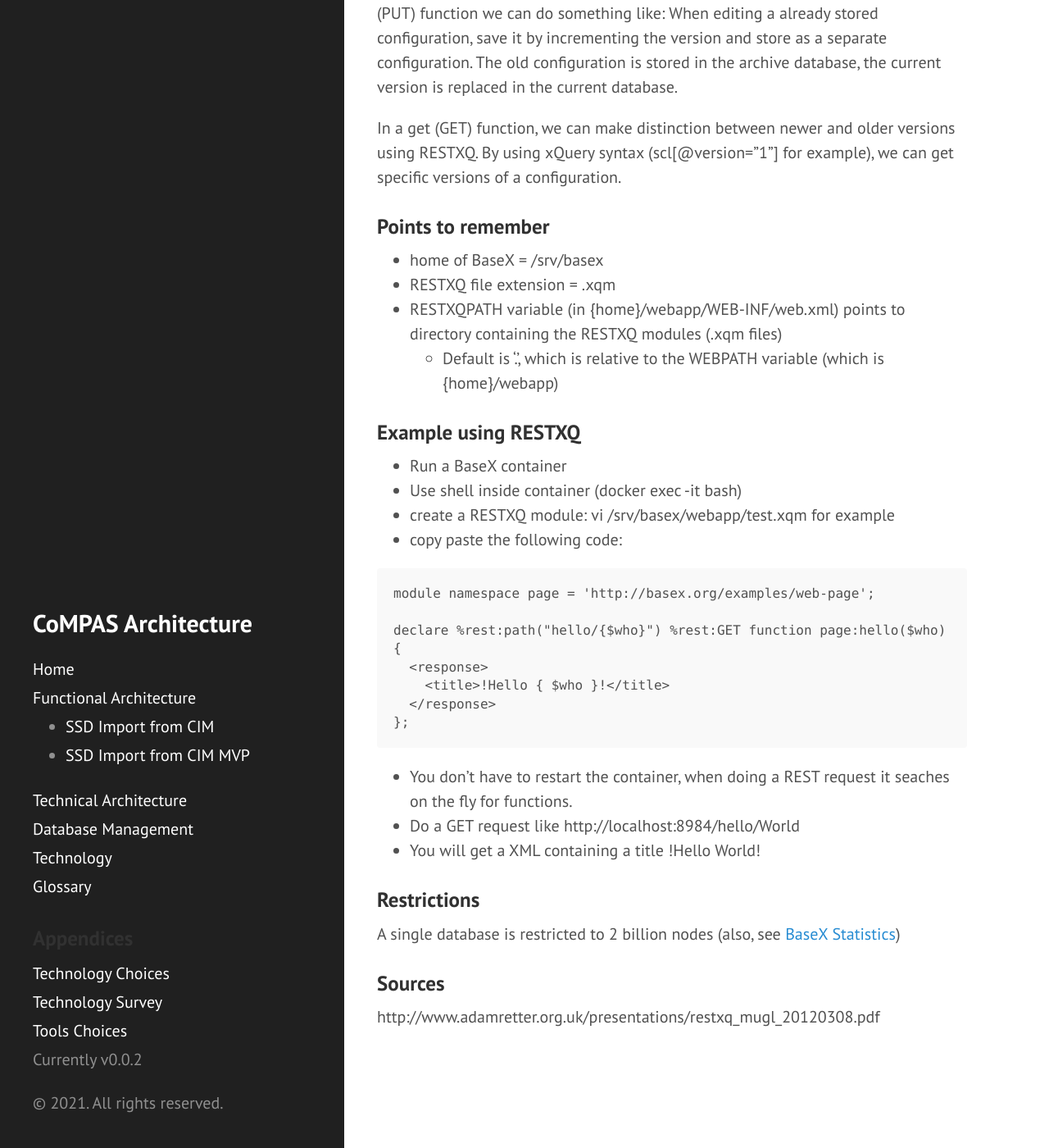
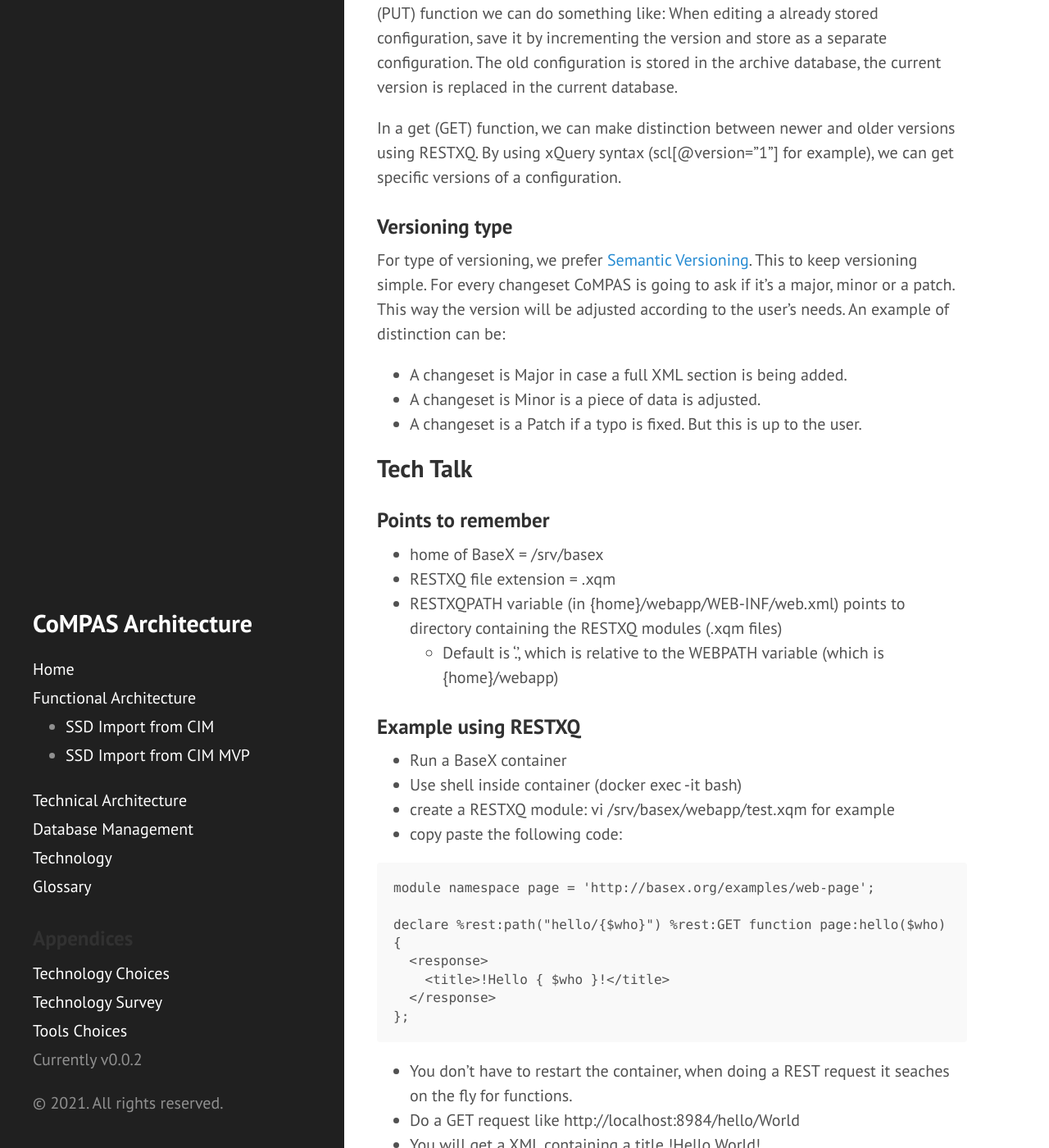
Before and after one commit to com-pas/compas-architecture, a Jekyll site: the page built from DATABASE_MANAGEMENT.md, in a window 1280 px wide and 1400 px high, scrolled down 1565 px. Shown: the whole window at 82% size. Built offline with Jekyll 4.4.1, drawn with Linux system fonts in a browser that asks for light colours; our own code applies the rules of GitHub Pages for plain Markdown files; some of the changed text lies outside the part shown.

Commit message:
Added review comments
Signed-off-by: Rob Tjalma <rob@tjalma.com>

```diff
--- a/DATABASE_MANAGEMENT.md
+++ b/DATABASE_MANAGEMENT.md
@@ -25,6 +25,15 @@ function page:search($term as xs:string) {
 By using RESTXQ, a versioning mechanism can be created. So for example, in a edit (PUT) function we can do something like: When editing a already stored configuration, save it by incrementing the version and store as a separate configuration. The old configuration is stored in the archive database, the current version is replaced in the current database.
 
 In a get (GET) function, we can make distinction between newer and older versions using RESTXQ. By using xQuery syntax (scl[@version="1"] for example), we can get specific versions of a configuration.
+
+### Versioning type
+For type of versioning, we prefer [Semantic Versioning](https://semver.org/). This to keep versioning simple. For every changeset CoMPAS is going to ask if it's a major, minor or a patch. This way the version will be adjusted according to the user's needs. An example of distinction can be:
+- A changeset is Major in case a full XML section is being added.
+- A changeset is Minor is a piece of data is adjusted.
+- A changeset is a Patch if a typo is fixed.
+But this is up to the user.
+
+## Tech Talk
 
 ### Points to remember
 - home of BaseX = /srv/basex
@@ -55,6 +64,7 @@ declare %rest:path("hello/{$who}") %rest:GET function page:hello($who) {
 
 ### Restrictions
 A single database is restricted to 2 billion nodes (also, see [BaseX Statistics](https://docs.basex.org/wiki/Statistics))
+A node in this case is an XML node like an element, attribute, text, etc.
 
 ### Sources
 http://www.adamretter.org.uk/presentations/restxq_mugl_20120308.pdf
```
